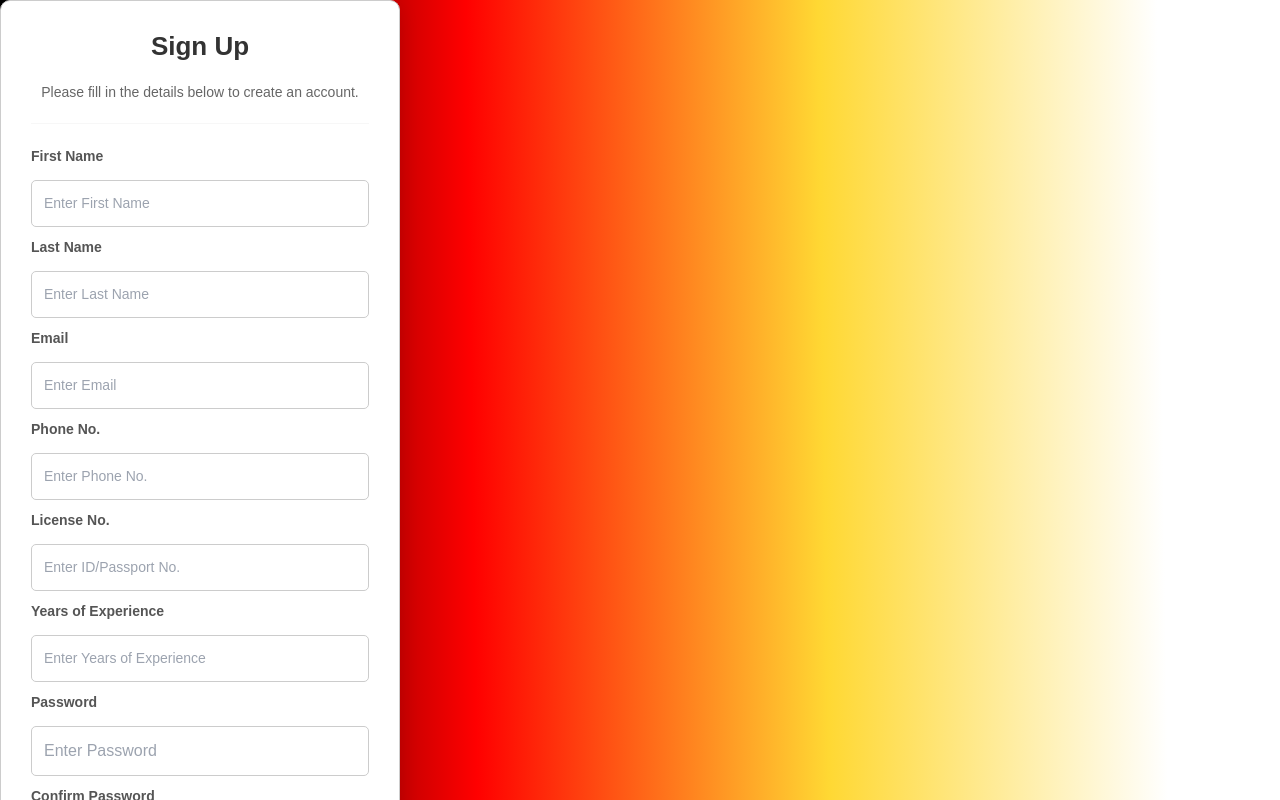
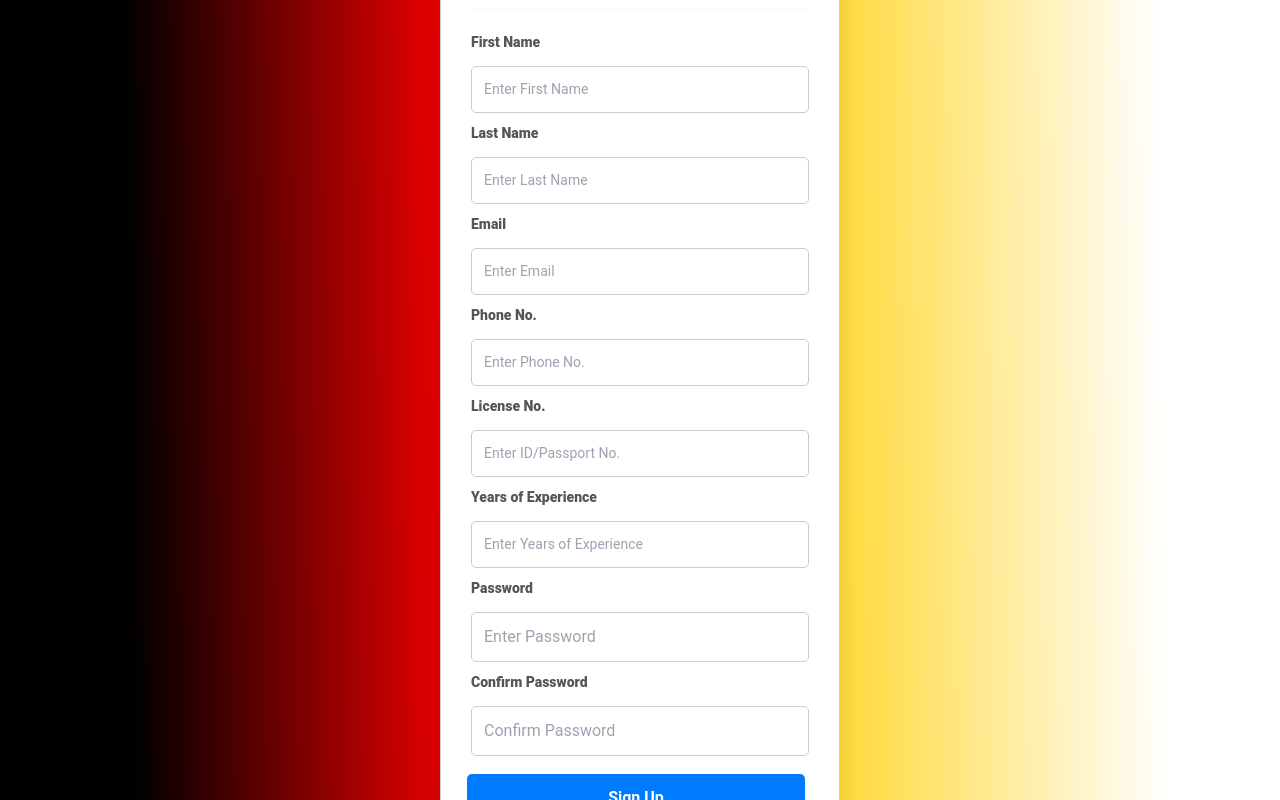
Before and after one commit to robemike/Bus-booking-client, a React (Create React App) app: page /drivers/signup in a window 1280 px wide. Shown: the top 800 px of the page. Built offline with nearby package versions, Linux system fonts and the light colour scheme.

Commit message:
styling on drivers signup

```diff
--- a/src/components/auth/driversignup.css
+++ b/src/components/auth/driversignup.css
@@ -1,4 +1,19 @@
+/* Global Styles */
+body, html {
+    height: 100%;
+    margin: 0;
+    padding: 0;
+    font-family: 'Roboto', sans-serif;
+    background-color: #f0f2f5; /* Light grey background */
+}
 
+body {
+    display: flex;
+    justify-content: center;
+    align-items: center;
+}
+
+/* Form Styles */
 form {
     width: 100%;
     max-width: 400px;
@@ -30,7 +45,7 @@
     margin-bottom: 20px;
 }
 
-
+/* Label Styles */
 label {
     color: #555;
     font-weight: bold;
@@ -38,7 +53,7 @@
     display: inline-block;
 }
 
-
+/* Input Styles */
 input[type="text"], input[type="password"] {
     width: 100%;
     padding: 12px;
@@ -55,7 +70,7 @@
     outline: none;
 }
 
-
+/* Button Styles */
 .driversignup-btn {
     background-color: #007bff;
     color: white;
@@ -81,6 +96,7 @@
     align-items: center;
 }
 
+/* Sign-in Link */
 .driversignup-signin-link {
     margin-top: 20px;
     font-size: 14px;
@@ -96,7 +112,7 @@
     text-decoration: underline;
 }
 
-
+/* Responsive Design */
 @media (max-width: 600px) {
     form {
         padding: 20px;
```
